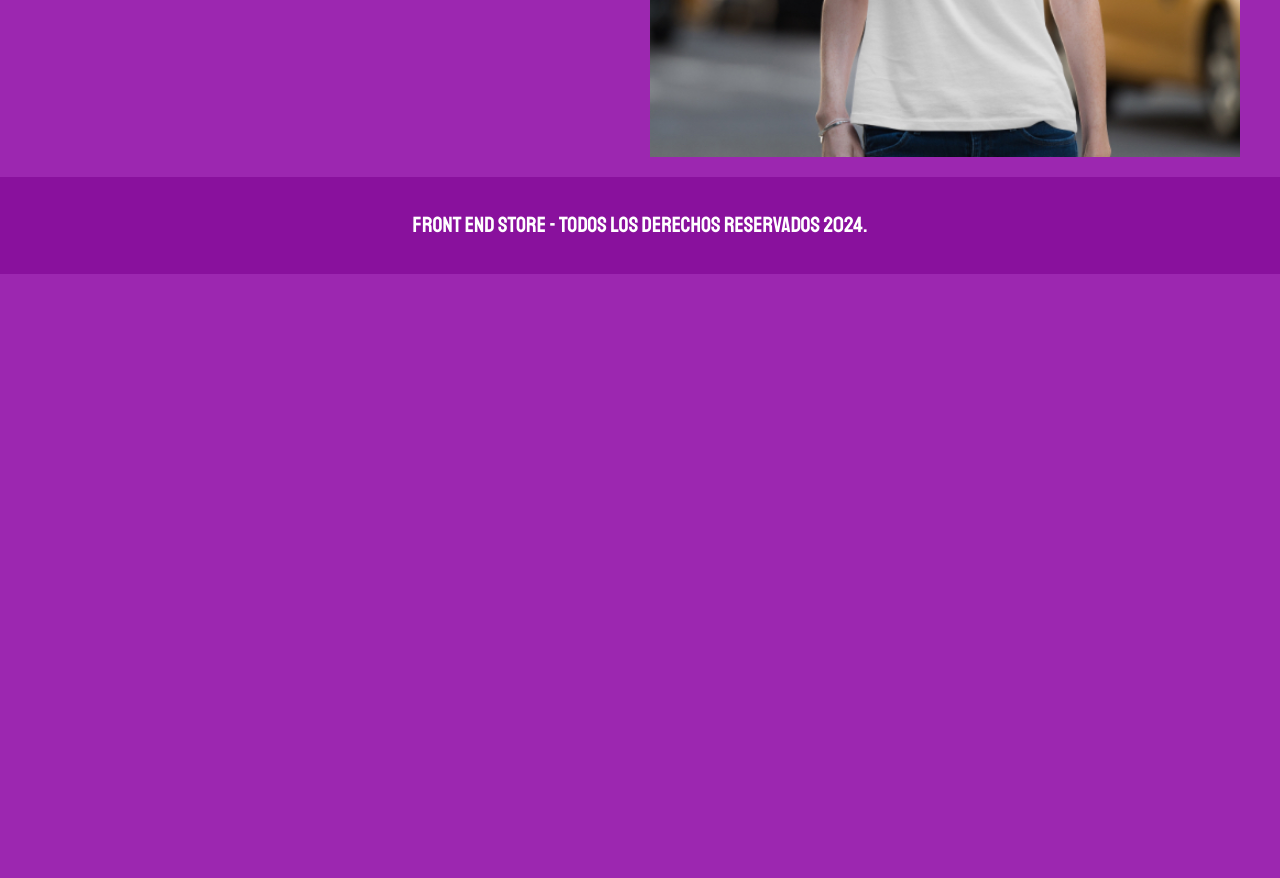
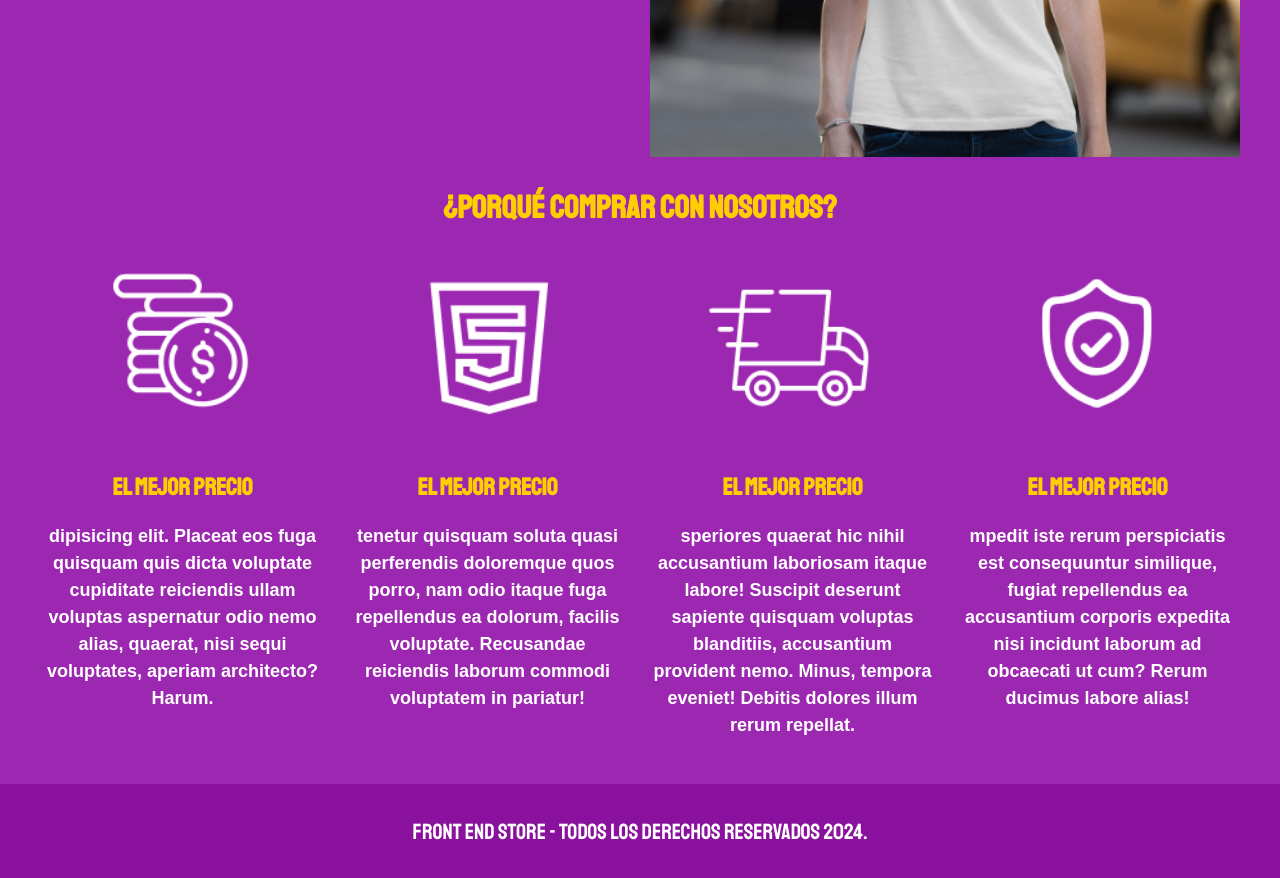
Before and after one commit to fernandoD91/FrontEndStore, a plain HTML site: page nosotros.html in a window 1280 px wide. Shown: the part 598-1476 px from the top of the page. Before the commit the page ends 872 px from the top, so only its background shows below. Drawn offline with Linux system fonts and the light colour scheme.

Commit message:
diseño e implementacion de seccion 'NOSOTROS'

```diff
--- a/css/style.css
+++ b/css/style.css
@@ -39,7 +39,7 @@ a {
     text-decoration: none;
 }
 img {
-    max-width: 100%;
+    width: 100%;
 }
 .contenedor {
     max-width: 120rem;
@@ -120,9 +120,9 @@ h3 {
     padding: 1rem;
     min-width: 100%;
 }
-.producto__imagen {
+/* .producto__imagen {
     width: 100%;
-}
+} */
 .producto__informacion {
     line-height: 1rem;
 }
@@ -184,10 +184,28 @@ h3 {
         grid-column: 2 / 3;
     }
 }
-.nosotros_contenido{
-
-}
 .nosotros__imagen{
     grid-row: 1 / 2;
+    /* width: 100%; */
+}
+
+/**Porque comprar con nosotros**/
+.bloques{
+    display: grid;
+    grid-template-columns: repeat(2,1fr);
+    gap: 2rem;
+}
+.bloque__titulo{
+    margin: 0;
+}
+.bloque{
+    text-align: center;
+}
+/* .bloque__imagen{
     width: 100%;
+} */
+@media (min-width: 768px) {
+    .bloques{
+        grid-template-columns: repeat(4,1fr);
+    }
 }
--- a/nosotros.html
+++ b/nosotros.html
@@ -44,6 +44,45 @@
         </div>
     </main>
 
+    <section class="contenedor comprar">
+        <h2 class="comprar__titulo">¿Porqué comprar con nosotros?
+            <div class="bloques">
+                <div class="bloque">
+                    <img src="img/icono_1.png" alt="porque comprar" class="bloque__imagen">
+                    <h3 class="bloque__titulo">El mejor precio</h3>
+                    <p>dipisicing elit. Placeat eos fuga quisquam quis dicta
+                        voluptate cupiditate reiciendis ullam voluptas aspernatur odio nemo alias, quaerat, nisi sequi
+                        voluptates, aperiam architecto? Harum.</p>
+                </div>
+                <!-- .bloque -->
+                <div class="bloque">
+                    <img src="img/icono_2.png" alt="porque comprar" class="bloque__imagen">
+                    <h3 class="bloque__titulo">El mejor precio</h3>
+                    <p>tenetur quisquam soluta quasi perferendis doloremque quos
+                        porro, nam odio itaque fuga repellendus ea dolorum, facilis voluptate. Recusandae reiciendis
+                        laborum commodi voluptatem in pariatur!</p>
+                </div>
+                <!-- .bloque -->
+                <div class="bloque">
+                    <img src="img/icono_3.png" alt="porque comprar" class="bloque__imagen">
+                    <h3 class="bloque__titulo">El mejor precio</h3>
+                    <p>speriores quaerat hic nihil accusantium laboriosam itaque
+                        labore! Suscipit deserunt sapiente quisquam voluptas blanditiis, accusantium provident nemo.
+                        Minus, tempora eveniet! Debitis dolores illum rerum repellat.</p>
+                </div>
+                <!-- .bloque -->
+                <div class="bloque">
+                    <img src="img/icono_4.png" alt="porque comprar" class="bloque__imagen">
+                    <h3 class="bloque__titulo">El mejor precio</h3>
+                    <p>mpedit iste rerum perspiciatis est consequuntur
+                        similique, fugiat repellendus ea accusantium corporis expedita nisi incidunt laborum ad
+                        obcaecati ut cum? Rerum ducimus labore alias!</p>
+                </div>
+                <!-- .bloque -->
+            </div>
+        </h2>
+    </section>
+
     <footer class="footer">
         <p class="footer__texto">Front End Store - Todos los derechos Reservados 2024.</p>
     </footer>
```
